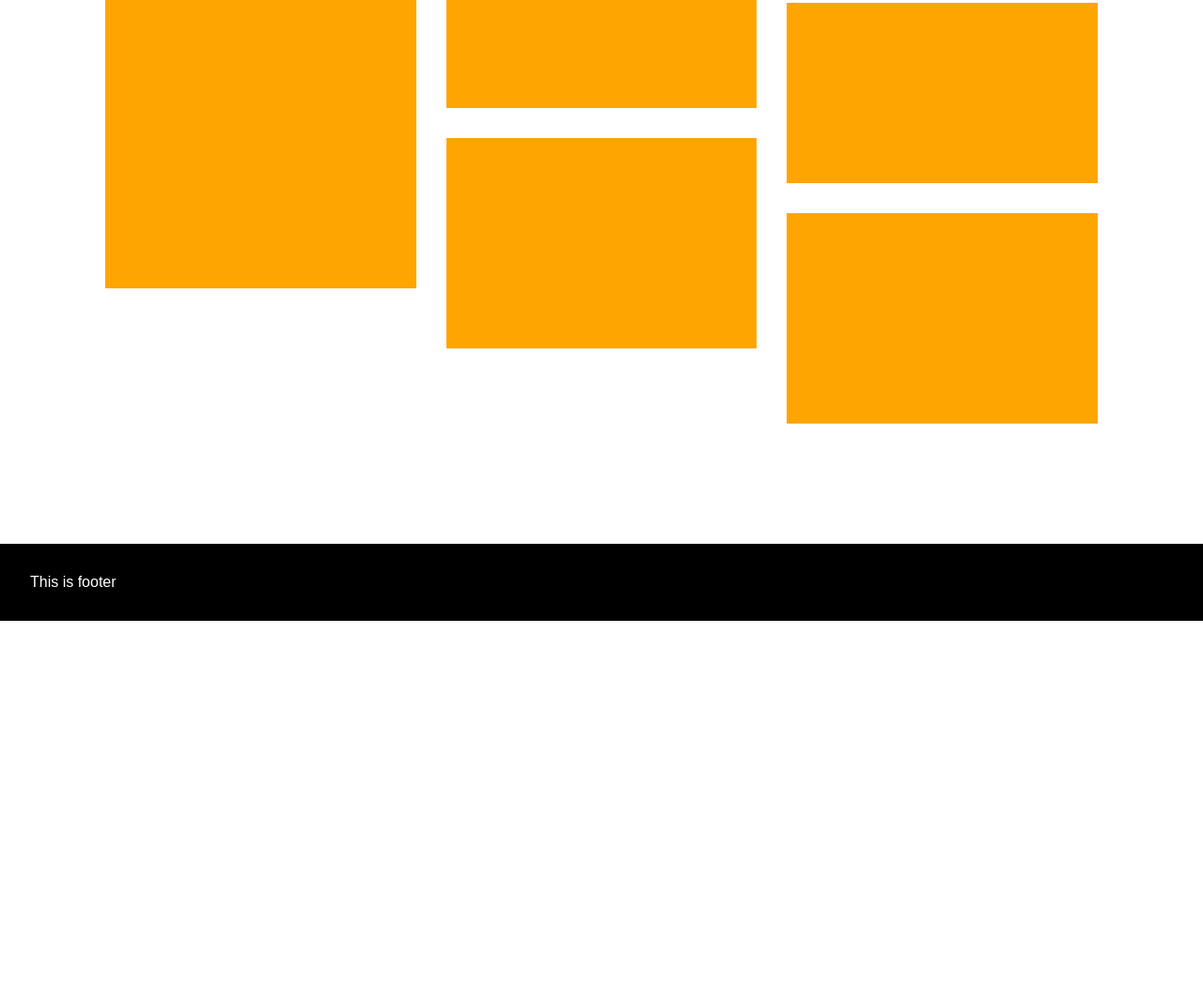
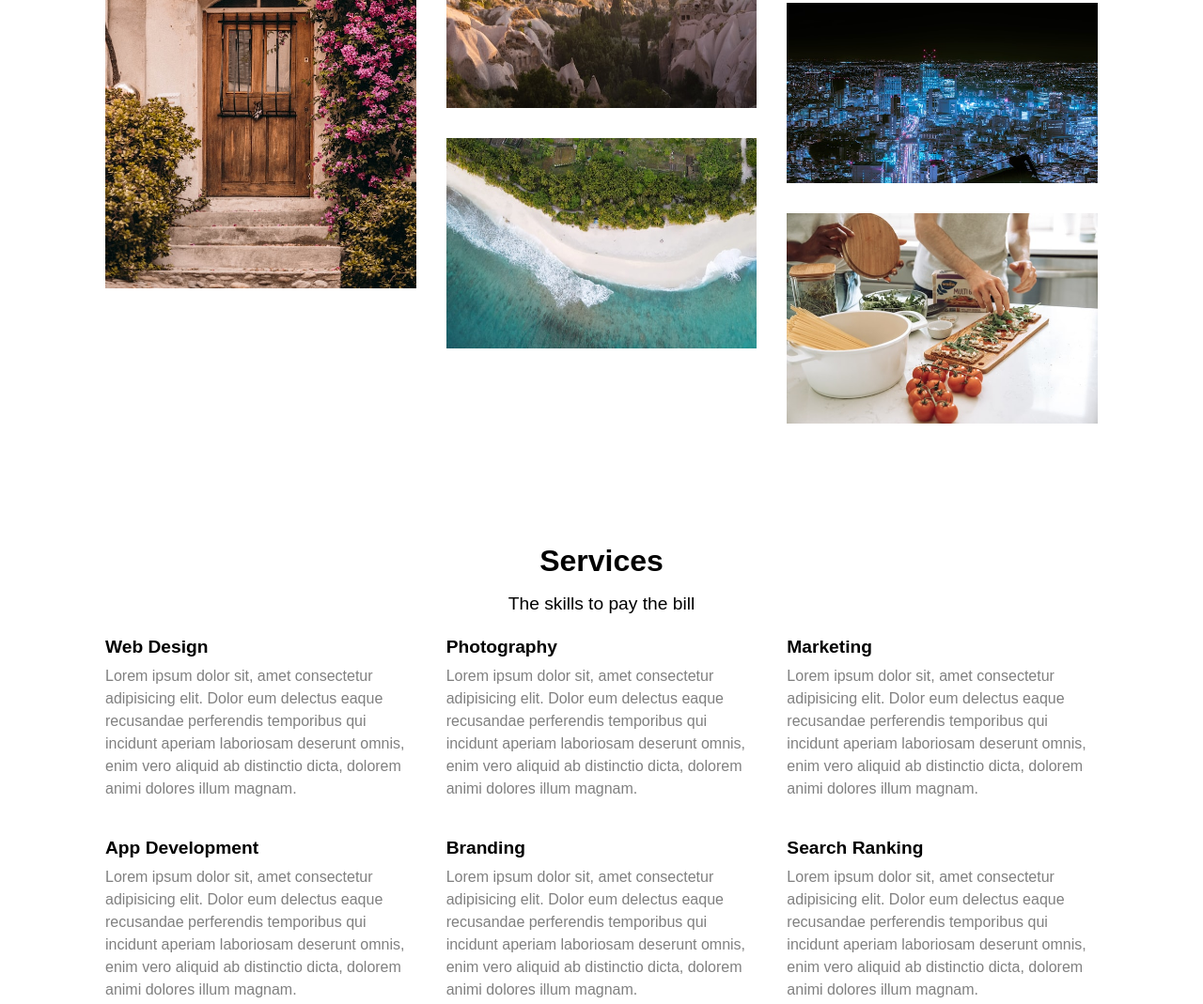
Before and after one commit to jhshakil/copy-templete-1-protfolio, a plain HTML site: page index.html in a window 1280 px wide. Shown: the part 1395-2464 px from the top of the page at 94% size. Before the commit the page ends 2056 px from the top, so only its background shows below. Drawn offline with Linux system fonts and the light colour scheme.

Commit message:
create service section

```diff
--- a/index.html
+++ b/index.html
@@ -27,22 +27,52 @@
         </header>
         <section class="project-show">
             <div class="row-1">
-                <div></div>
-                <div></div>
-                <div></div>
+                <div><img src="./image/lg-32-1.jpg" alt="Image"></div>
+                <div><img src="./image/sm-1.jpg" alt="Image"></div>
+                <div><img src="./image/lg-32-2.jpg" alt="Image"></div>
             </div>
             <div class="row-2">
-                <div></div>
-                <div></div>
-                <div></div>
-                <div></div>
+                <div><img src="./image/sm-2.jpg" alt="Image"></div>
+                <div><img src="./image/lg-32-3.jpg" alt="Image"></div>
+                <div><img src="./image/sm-3.jpg" alt="Image"></div>
+                <div><img src="./image/sm-4.jpg" alt="Image"></div>
             </div>
             <div class="row-3">
-                <div></div>
-                <div></div>
-                <div></div>
-                <div></div>
-                <div></div>
+                <div><img src="./image/lg-32-4.jpg" alt="Image"></div>
+                <div><img src="./image/sm-5.jpg" alt="Image"></div>
+                <div><img src="./image/sm-6.jpg" alt="Image"></div>
+                <div><img src="./image/sm-7.jpg" alt="Image"></div>
+                <div><img src="./image/sm-8.jpg" alt="Image"></div>
+            </div>
+        </section>
+        <section class="services-section">
+            <h2>Services</h2>
+            <p>The skills to pay the bill</p>
+            <div>
+                <div>
+                    <h3>Web Design</h3>
+                    <p>Lorem ipsum dolor sit, amet consectetur adipisicing elit. Dolor eum delectus eaque recusandae perferendis temporibus qui incidunt aperiam laboriosam deserunt omnis, enim vero aliquid ab distinctio dicta, dolorem animi dolores illum magnam.</p>
+                </div>
+                <div>
+                    <h3>Photography</h3>
+                    <p>Lorem ipsum dolor sit, amet consectetur adipisicing elit. Dolor eum delectus eaque recusandae perferendis temporibus qui incidunt aperiam laboriosam deserunt omnis, enim vero aliquid ab distinctio dicta, dolorem animi dolores illum magnam.</p>
+                </div>
+                <div>
+                    <h3>Marketing</h3>
+                    <p>Lorem ipsum dolor sit, amet consectetur adipisicing elit. Dolor eum delectus eaque recusandae perferendis temporibus qui incidunt aperiam laboriosam deserunt omnis, enim vero aliquid ab distinctio dicta, dolorem animi dolores illum magnam.</p>
+                </div>
+                <div>
+                    <h3>App Development</h3>
+                    <p>Lorem ipsum dolor sit, amet consectetur adipisicing elit. Dolor eum delectus eaque recusandae perferendis temporibus qui incidunt aperiam laboriosam deserunt omnis, enim vero aliquid ab distinctio dicta, dolorem animi dolores illum magnam.</p>
+                </div>
+                <div>
+                    <h3>Branding</h3>
+                    <p>Lorem ipsum dolor sit, amet consectetur adipisicing elit. Dolor eum delectus eaque recusandae perferendis temporibus qui incidunt aperiam laboriosam deserunt omnis, enim vero aliquid ab distinctio dicta, dolorem animi dolores illum magnam.</p>
+                </div>
+                <div>
+                    <h3>Search Ranking</h3>
+                    <p>Lorem ipsum dolor sit, amet consectetur adipisicing elit. Dolor eum delectus eaque recusandae perferendis temporibus qui incidunt aperiam laboriosam deserunt omnis, enim vero aliquid ab distinctio dicta, dolorem animi dolores illum magnam.</p>
+                </div>
             </div>
         </section>
     </div>
--- a/style.css
+++ b/style.css
@@ -14,7 +14,7 @@ body {
 }
 
 .container {
-    margin: 0 3rem;
+    margin: 0 7rem;
 }
 
 
@@ -26,11 +26,11 @@ nav {
     padding: 1rem 0;
 }
 
-nav h2 {
+nav>h2 {
     font-size: 2rem;
 }
 
-nav ul {
+nav>ul {
     display: flex;
     justify-content: flex-end;
     width: 100%;
@@ -47,23 +47,23 @@ header {
     margin: 3rem 0;
 }
 
-header h2 {
+header>h2 {
     font-size: 2.5rem;
     margin: 1rem 0;
 }
 
-header p {
+header>p {
     margin: 1rem 0;
 }
 
-header div {
+header>div {
     margin: 1rem 0;
     padding: 1rem 3rem;
     background-color: black;
     width: fit-content;
 }
 
-header div a {
+header>div>a {
     text-decoration: none;
     color: white;
 }
@@ -72,14 +72,18 @@ header div a {
 
 .project-show {
     display: grid;
-    margin: 8rem 4rem;
+    margin: 8rem 0;
     grid-template-columns: repeat(3, 1fr);
     gap: 2rem;
 }
 
-.project-show div div {
+.project-show>div>div {
     width: 100%;
-    background-color: orange;
+}
+
+.project-show>div>div>img {
+    width: 100%;
+    height: 100%;
 }
 
 .row-1 {
@@ -103,6 +107,41 @@ header div a {
     gap: 2rem;
 }
 
+/* Service section  */
+
+.services-section {
+    margin: 7rem 0;
+}
+
+.services-section>h2 {
+    font-size: 2rem;
+    text-align: center;
+}
+
+.services-section>p {
+    font-size: 1.2rem;
+    text-align: center;
+    margin: 1rem 0;
+}
+
+.services-section>div {
+    display: grid;
+    grid-template-columns: repeat(3, 1fr);
+    gap: 2rem;
+}
+
+.services-section>div>div>h3 {
+    font-size: 1.2rem;
+    margin: 0.5rem 0;
+}
+
+.services-section>div>div>p {
+    line-height: 1.5rem;
+    color: gray;
+}
+
+/* Footer section  */
+
 footer {
     background-color: black;
     color: white;
```
Also changed, not shown: image/lg-32-1.jpg (added), image/lg-32-2.jpg (added), image/lg-32-3.jpg (added), image/lg-32-4.jpg (added), image/sm-1.jpg (added), image/sm-2.jpg (added), image/sm-3.jpg (added), image/sm-4.jpg (added), image/sm-5.jpg (added), image/sm-6.jpg (added), image/sm-7.jpg (added), image/sm-8.jpg (added).
